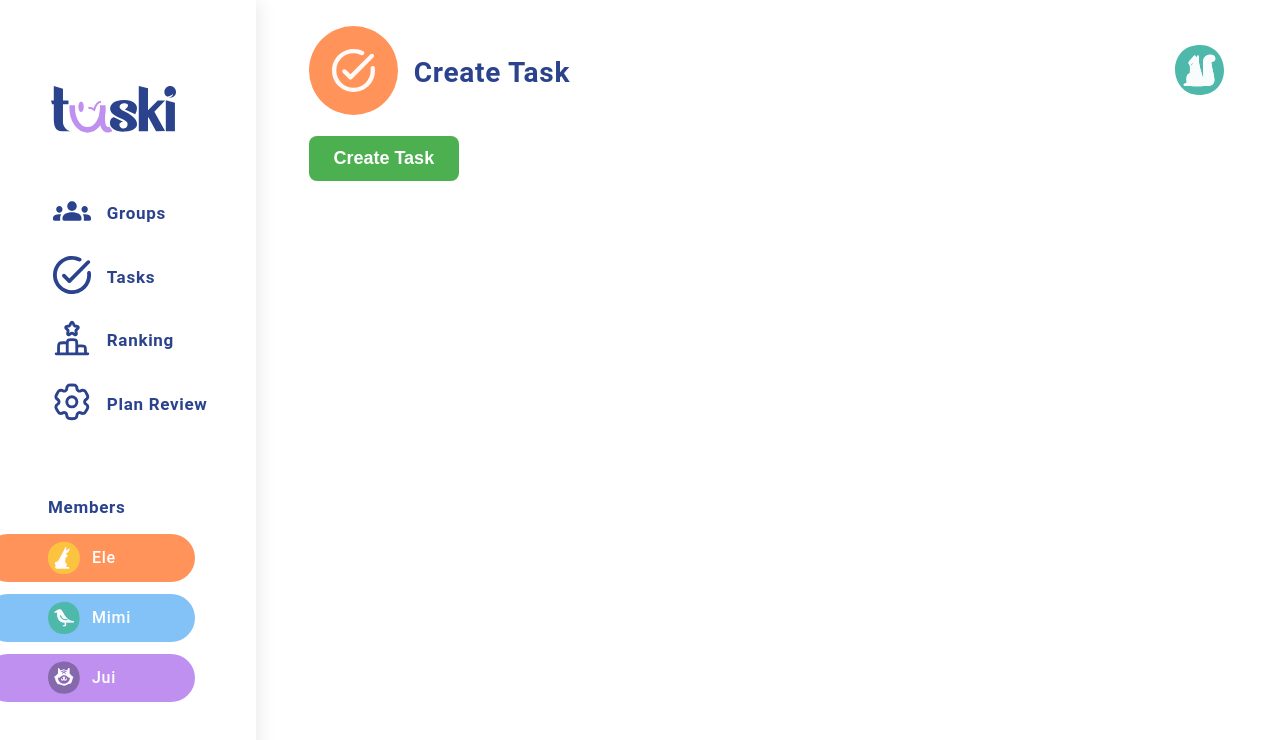
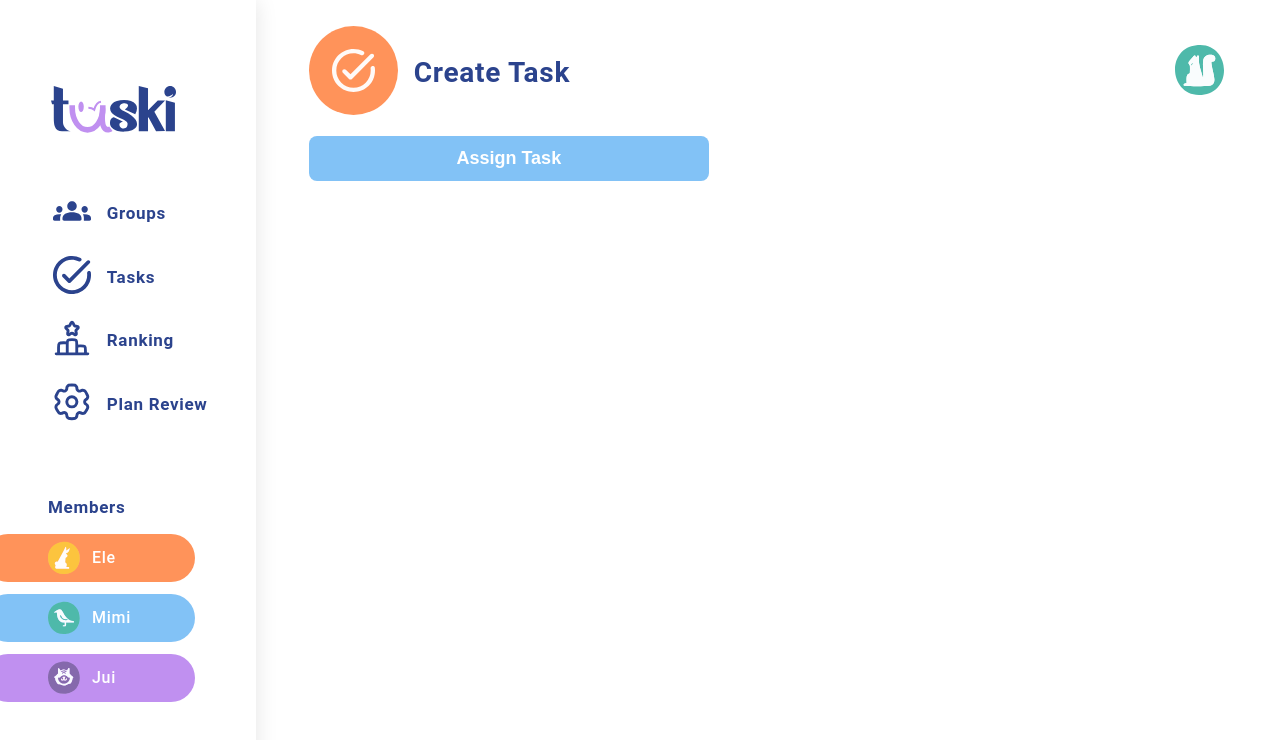
Before and after one commit to NikSala10/TaskiProject, a React (Vite) app: page /create-task in a window 1280 px wide. Shown: the top 740 px of the page. Built offline with nearby package versions, Linux system fonts and the light colour scheme.

Commit message:
feat(types): add typings for Input component

```diff
--- a/src/pages/CreateTask/CreateTask.tsx
+++ b/src/pages/CreateTask/CreateTask.tsx
@@ -14,7 +14,7 @@ const CreateTask = () => {
     <div className="create-task-page">
       <form onSubmit={(e) => sendForm(e)}>
 
-          <Button text="Create Task" type="submit" />
+          <Button text="Assign Task" type="submit" color="#82C2F6" width="400px" />
         </form>
     </div>
   );
```
